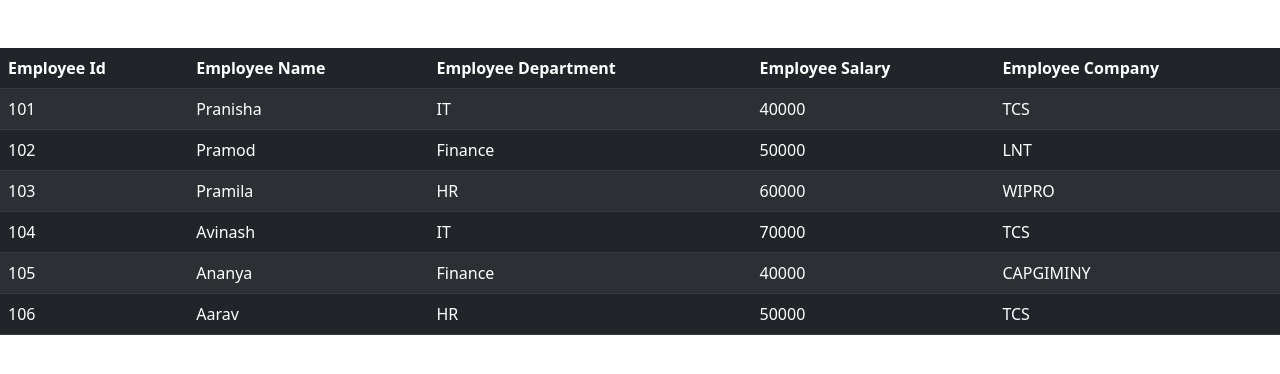
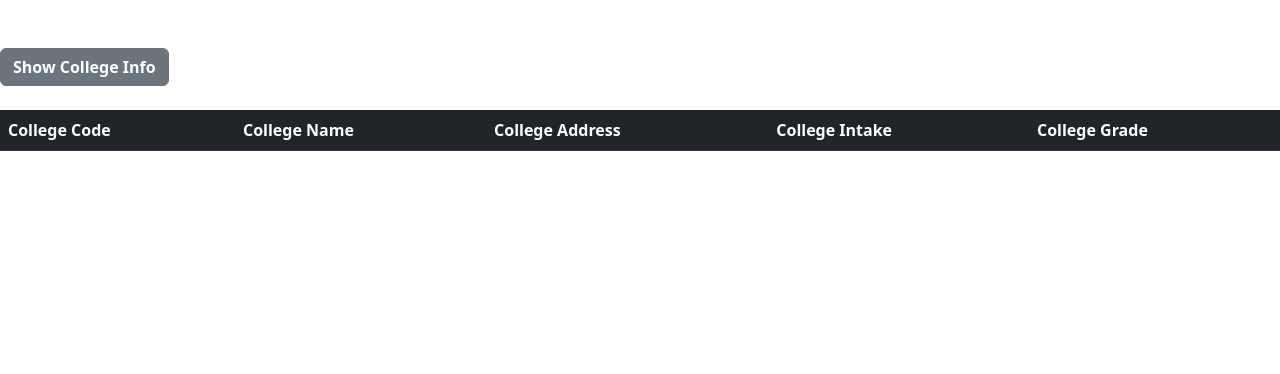
Before and after one commit to pradnya12121/angularapp, an Angular app: page / in a window 1280 px wide. Shown: the top 374 px of the page. Built offline with nearby package versions, Linux system fonts and the light colour scheme.

Commit message:
30_11_update
30_11update

```diff
--- a/src/app/app.component.html
+++ b/src/app/app.component.html
@@ -41,5 +41,40 @@
     <!-- <app-server></app-server> -->
 <br>
 <br>
+<ul *ngFor="let f of foods">
+  <li>{{f}}</li>
+</ul>
 
-<app-child [employee_new_one]="employees_one"></app-child>
+
+
+<!-- <app-child [employee_new_one]="employees_one"></app-child> -->
+
+
+<app-childout (collegeDetail)="getDataFromChildO($event)"></app-childout>
+<br>
+<br>
+<div>
+  <table class="table table-striped table-dark">
+    <thead>
+      <tr>
+        <th>College Code</th>
+        <th>College Name</th>
+        <th>College Address</th>
+        <th>College Intake</th>
+        <th>College Grade</th>
+      </tr>
+    </thead>
+    <tbody>
+      <tr *ngFor="let c of collegep" >
+
+      <td>{{c.college_code}}</td>
+      <td>{{c.college_name}}</td>
+      <td>{{c.college_address}}</td>
+      <td>{{c.college_intake}}</td>
+      <td>{{c.college_grade}}</td>
+      </tr>
+    </tbody>
+  </table>
+</div>
+<!--
+    <app-demodirectives (foodevent)="getDataFromChild($event)"></app-demodirectives>  -->
--- a/src/app/app.component.ts
+++ b/src/app/app.component.ts
@@ -10,7 +10,8 @@ export class AppComponent {
   // title = 'angularapp';
   // username='this is from parent';
 
-
+  foods: string[] = [];
+  collegep:any[]=[];
 
   constructor(){
     // this.employees.emp_id=101;
@@ -20,16 +21,30 @@ export class AppComponent {
     // this.employees.emp_company="LNT"
 }
 // employees:Employee=new Employee();
-employees_one:Employee[]=[
-  {emp_id:101,emp_name:"Pranisha",emp_dept:"IT",emp_salary:40000,emp_company:"TCS"},
-  {emp_id:102,emp_name:"Pramod",emp_dept:"Finance",emp_salary:50000,emp_company:"LNT"},
-  {emp_id:103,emp_name:"Pramila",emp_dept:"HR",emp_salary:60000,emp_company:"WIPRO"},
-  {emp_id:104,emp_name:"Avinash",emp_dept:"IT",emp_salary:70000,emp_company:"TCS"},
-  {emp_id:105,emp_name:"Ananya",emp_dept:"Finance",emp_salary:40000,emp_company:"CAPGIMINY"},
-  {emp_id:106,emp_name:"Aarav",emp_dept:"HR",emp_salary:50000,emp_company:"TCS"}
-]
+// employees_one:Employee[]=[
+//   {emp_id:101,emp_name:"Pranisha",emp_dept:"IT",emp_salary:40000,emp_company:"TCS"},
+//   {emp_id:102,emp_name:"Pramod",emp_dept:"Finance",emp_salary:50000,emp_company:"LNT"},
+//   {emp_id:103,emp_name:"Pramila",emp_dept:"HR",emp_salary:60000,emp_company:"WIPRO"},
+//   {emp_id:104,emp_name:"Avinash",emp_dept:"IT",emp_salary:70000,emp_company:"TCS"},
+//   {emp_id:105,emp_name:"Ananya",emp_dept:"Finance",emp_salary:40000,emp_company:"CAPGIMINY"},
+//   {emp_id:106,emp_name:"Aarav",emp_dept:"HR",emp_salary:50000,emp_company:"TCS"}
+// ]
 
 ngOnInit() {
 }
 
+
+getDataFromChild(value) {
+  console.log(value);
+  this.foods.push(value);
 }
+
+getDataFromChildO(value){
+  console.log(value)
+  this.collegep=value;
+
+}
+
+
+
+}
--- /dev/null
+++ b/src/app/childout/childout.component.html
@@ -0,0 +1,3 @@
+
+
+<button  class="btn btn-secondary" (click)="getObject()" style="font-weight: bold;">Show College Info</button>
--- /dev/null
+++ b/src/app/childout/childout.component.ts
@@ -0,0 +1,28 @@
+import { Component, EventEmitter, OnInit, Output } from '@angular/core';
+import { College } from '../models/student';
+
+@Component({
+  selector: 'app-childout',
+  templateUrl: './childout.component.html',
+  styleUrls: ['./childout.component.css']
+})
+export class ChildoutComponent implements OnInit {
+  @Output() collegeDetail:EventEmitter<object>=new EventEmitter<object>();
+
+  constructor() { }
+
+  college:College[]=[{college_code:10001,college_name:"Ruiea",college_address:"Matunga",college_intake:400,college_grade:"A"},
+  {college_code:10001,college_name:"RJ",college_address:"Matunga",college_intake:500,college_grade:"A"},
+  {college_code:10002,college_name:"Ratanam",college_address:"Bhandup",college_intake:600,college_grade:"B"},
+  {college_code:10003,college_name:"Menon",college_address:"Milund",college_intake:300,college_grade:"A"},
+  {college_code:10004,college_name:"MCC",college_address:"Thane",college_intake:600,college_grade:"A"},
+  {college_code:10005,college_name:"Kelkar",college_address:"Ghatkopar",college_intake:400,college_grade:"B"}
+  ]
+
+  getObject(){
+    this.collegeDetail.emit(this.college)
+  }
+  ngOnInit() {
+  }
+
+}
--- a/src/app/demodirectives/demodirectives.component.html
+++ b/src/app/demodirectives/demodirectives.component.html
@@ -25,3 +25,6 @@
         </tbody>
     </table>
 </div>
+
+<p>Enter food name</p>
+<input type="text" (keyup.enter)="addtofood(item.value)" #item >
--- a/src/app/demodirectives/demodirectives.component.ts
+++ b/src/app/demodirectives/demodirectives.component.ts
@@ -1,4 +1,4 @@
-import { Component, OnInit } from '@angular/core';
+import { Component, EventEmitter, OnInit, Output } from '@angular/core';
 import { Movie } from '../models/movies';
 
 @Component({
@@ -8,6 +8,13 @@ import { Movie } from '../models/movies';
 })
 export class DemodirectivesComponent implements OnInit {
 isShow:boolean=true;
+ @Output() foodevent:EventEmitter<string> =new EventEmitter<string>();
+
+
+addtofood(value) {
+// foodevent is nothing but your custom event (foodevent)
+    this.foodevent.emit(value);
+  }
 
 
 title : string = "Top 3 Movies";
--- /dev/null
+++ b/src/app/models/student.ts
@@ -0,0 +1,8 @@
+export class College{
+    college_code:number;
+    college_name:string;
+    college_address:string;
+     college_intake:number;
+    college_grade:string;
+
+}
```
Also changed, not shown: src/app/app.module.ts (+6 -1 lines), src/app/childout/childout.component.css (added).
